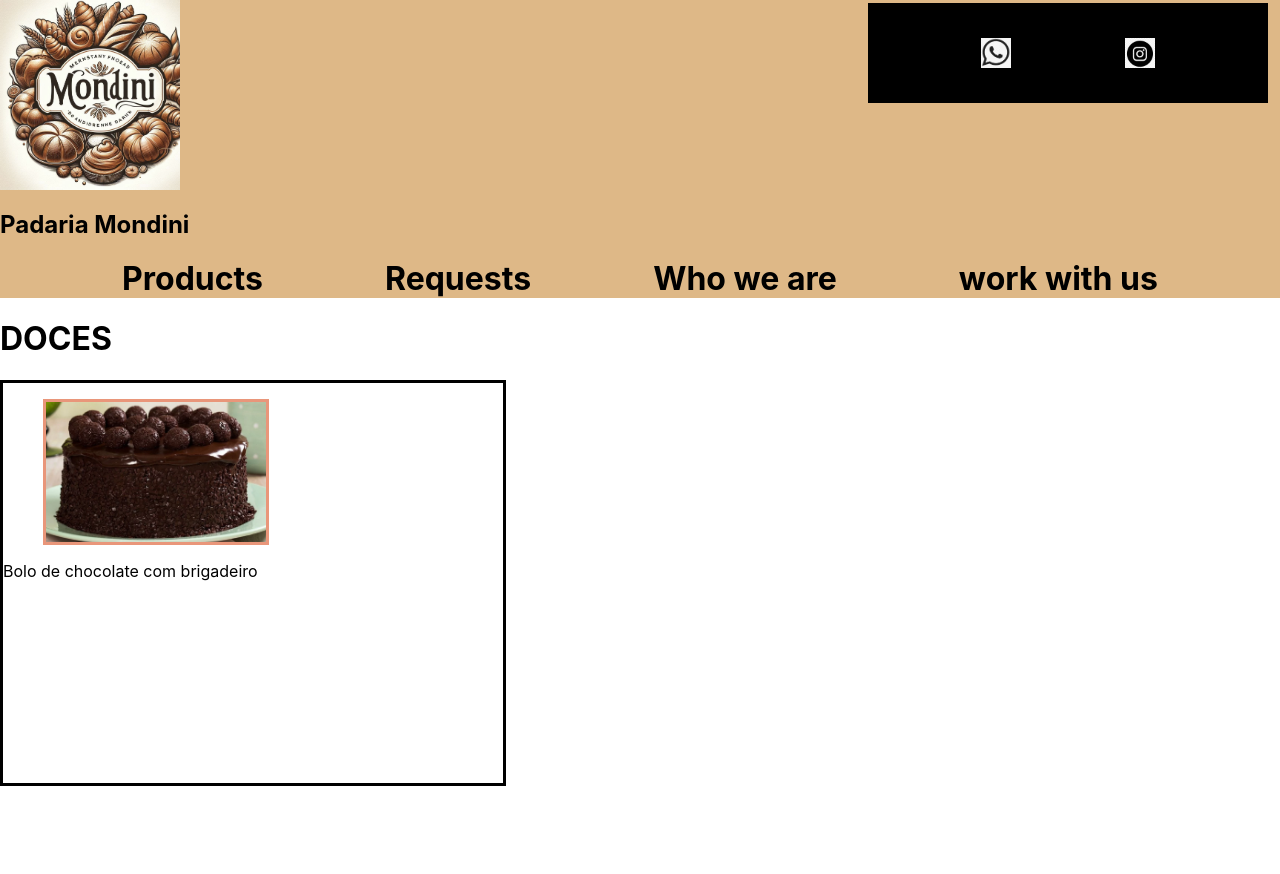
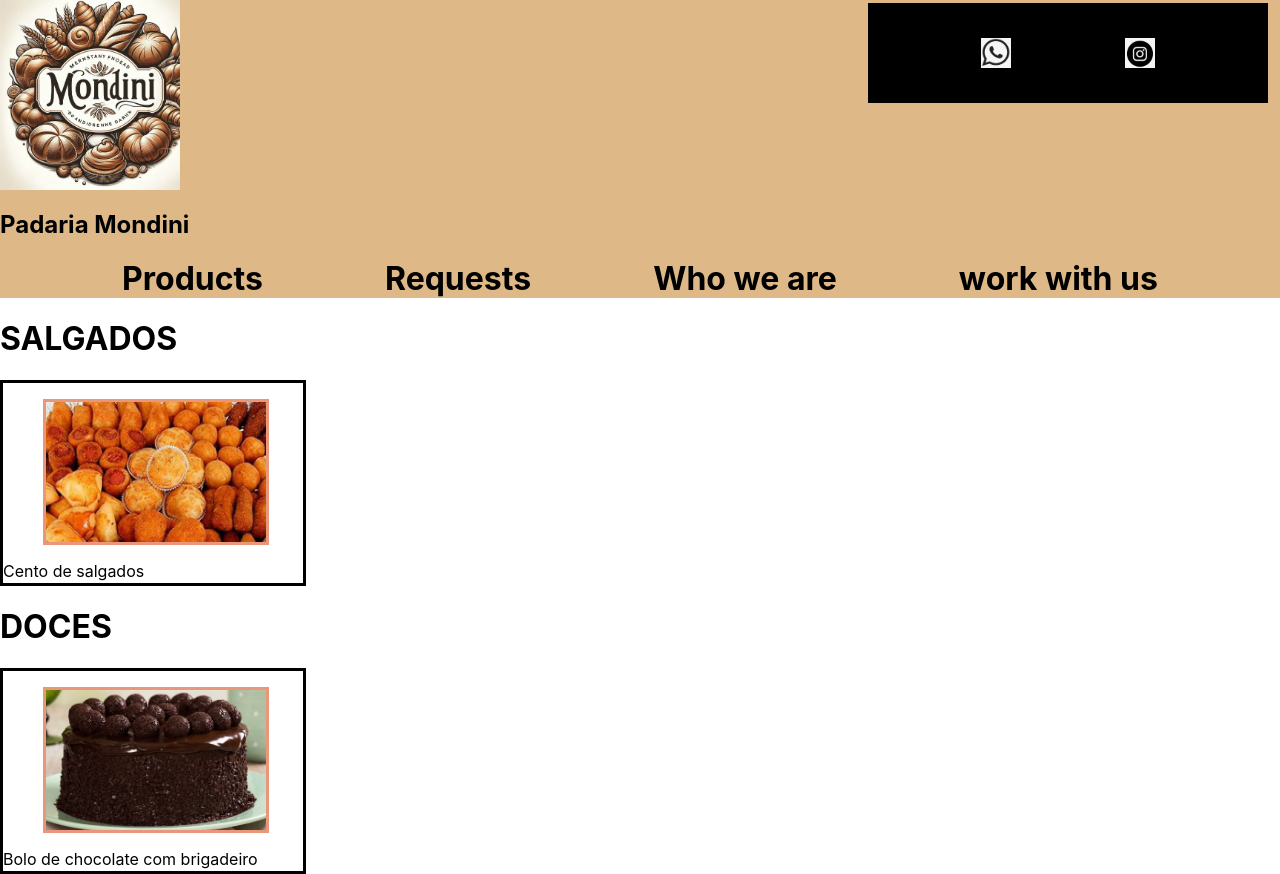
Before and after one commit to karineee3/padaria_Mondini, a React (Create React App) app in the folder site_padaria_mondini/: page / in a window 1280 px wide. Before the commit the page ends 800 px from the top, so only its background shows below. Built offline with nearby package versions, Linux system fonts and the light colour scheme.

Commit message:
adição dos salgados

```diff
--- a/site_padaria_mondini/src/App.jsx
+++ b/site_padaria_mondini/src/App.jsx
@@ -1,11 +1,13 @@
 import Doces from './componets/doces'
 import './App.css';
 import Navbar from './componets/navbar';
+import Salgados from './componets/salgados';
 
 function App() {
   return (
     <div className="App">
       <Navbar></Navbar>
+      <Salgados></Salgados>
       <Doces></Doces>
 
     </div>
--- a/site_padaria_mondini/src/componets/salgados.jsx
+++ b/site_padaria_mondini/src/componets/salgados.jsx
@@ -7,12 +7,14 @@ function Salgados(){
             <div className="produtos">
                 <div className="produto">
                     <figure id={`salgados${2}`}></figure>
-                    <span>Salgados bons e deliciosos</span>
+                    <span>Cento de salgados</span>
 
 
                 </div>
+                {/* Fim da div produto */}
 
             </div>
+            {/* Fim da div produtos */}
         </div>
     )
 }export default Salgados
--- a/site_padaria_mondini/src/layouts/produtos.css
+++ b/site_padaria_mondini/src/layouts/produtos.css
@@ -1,8 +1,8 @@
 .produtos{
     border-color: black;
     border-style: solid;
-    height: 400px;
-    width: 500px;
+    height: 200px;
+    width: 300px;
 
     .produto{
 
@@ -24,7 +24,7 @@
             background-image: url('../imagens/bolodebrigadeiro.webp');
         }
 
-        #salgados1{
+        #salgados2{
             background-image: url('../imagens/fotosalgadopadaria.jpeg');
         }
     }
```
